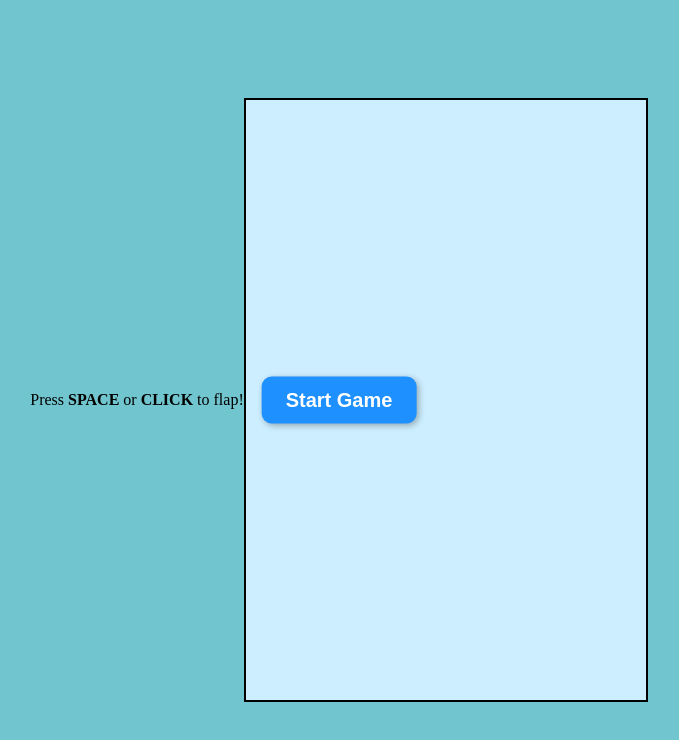
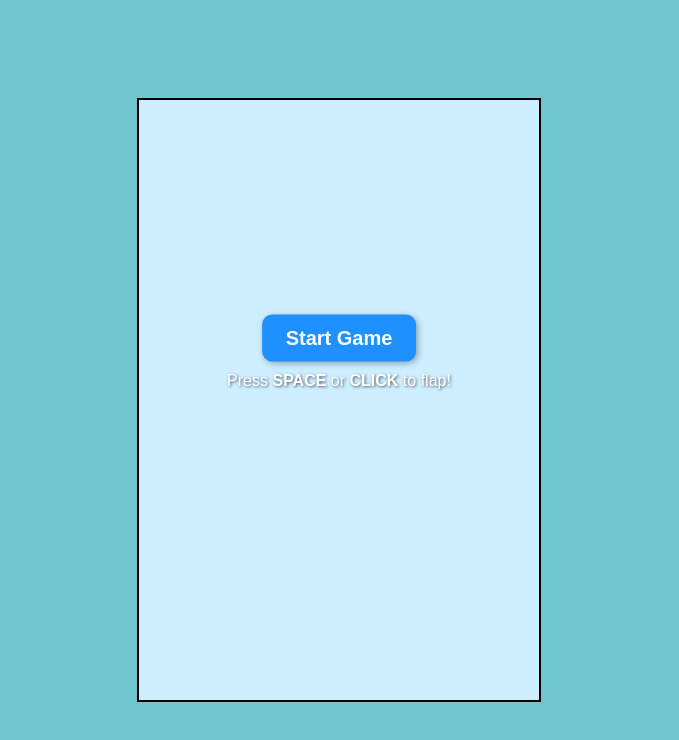
Before and after one commit to itsmeacris/Flappy-XION-Coin, a plain HTML site: page index.html in a window 1280 px wide. Shown: the whole page, without its empty margins (301-980 px from the left). Drawn offline with Linux system fonts and the light colour scheme.

Commit message:
Update style.css

```diff
--- a/style.css
+++ b/style.css
@@ -7,6 +7,7 @@ body {
   align-items: center;
   height: 100vh;
   overflow: hidden;
+  font-family: Arial, sans-serif;
 }
 
 canvas {
@@ -14,11 +15,16 @@ canvas {
   background: #cceeff;
 }
 
-#startBtn, #restartBtn {
+#menu {
   position: absolute;
-  top: 50%;
+  top: 45%;
   left: 50%;
   transform: translate(-50%, -50%);
+  text-align: center;
+  z-index: 10;
+}
+
+#startBtn, #restartBtn {
   padding: 12px 24px;
   font-size: 20px;
   font-weight: bold;
@@ -28,9 +34,20 @@ canvas {
   background: #1e90ff;
   color: white;
   box-shadow: 2px 2px 6px rgba(0,0,0,0.3);
-  z-index: 10;
 }
 
 #restartBtn {
   background: #28a745;
+  position: absolute;
+  top: 50%;
+  left: 50%;
+  transform: translate(-50%, -50%);
+  z-index: 10;
 }
+
+#howToPlay {
+  margin-top: 10px;
+  font-size: 16px;
+  color: #fff;
+  text-shadow: 1px 1px 3px rgba(0,0,0,0.6);
+}
```
